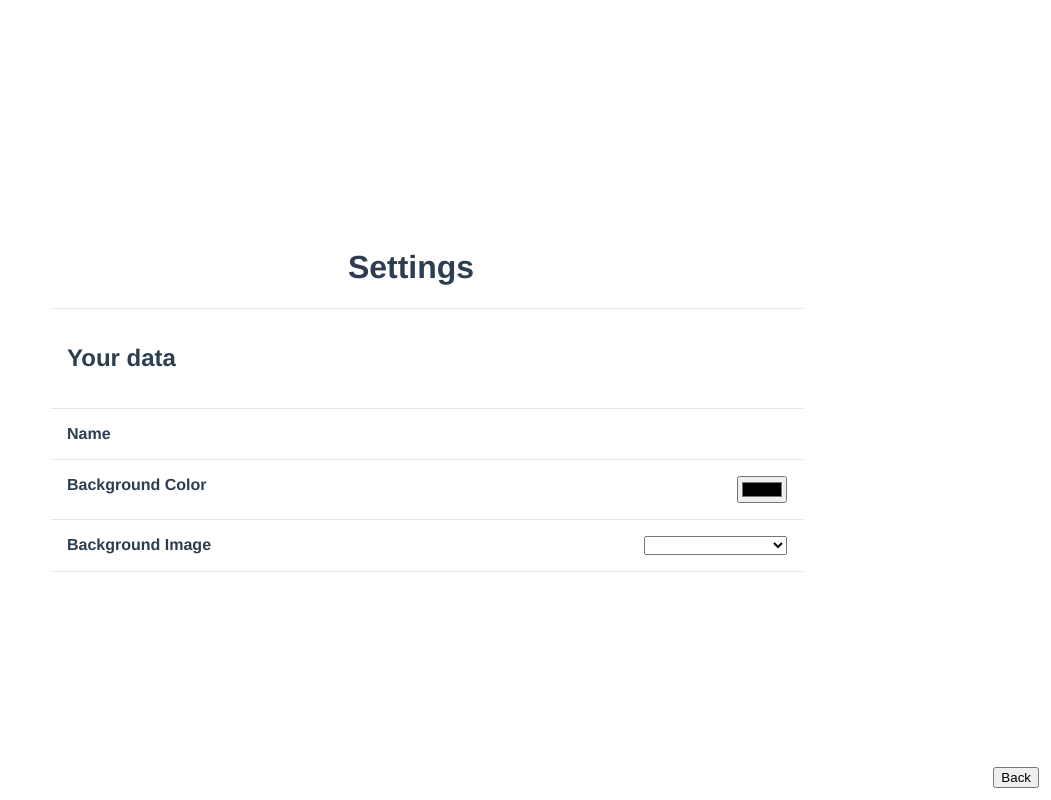
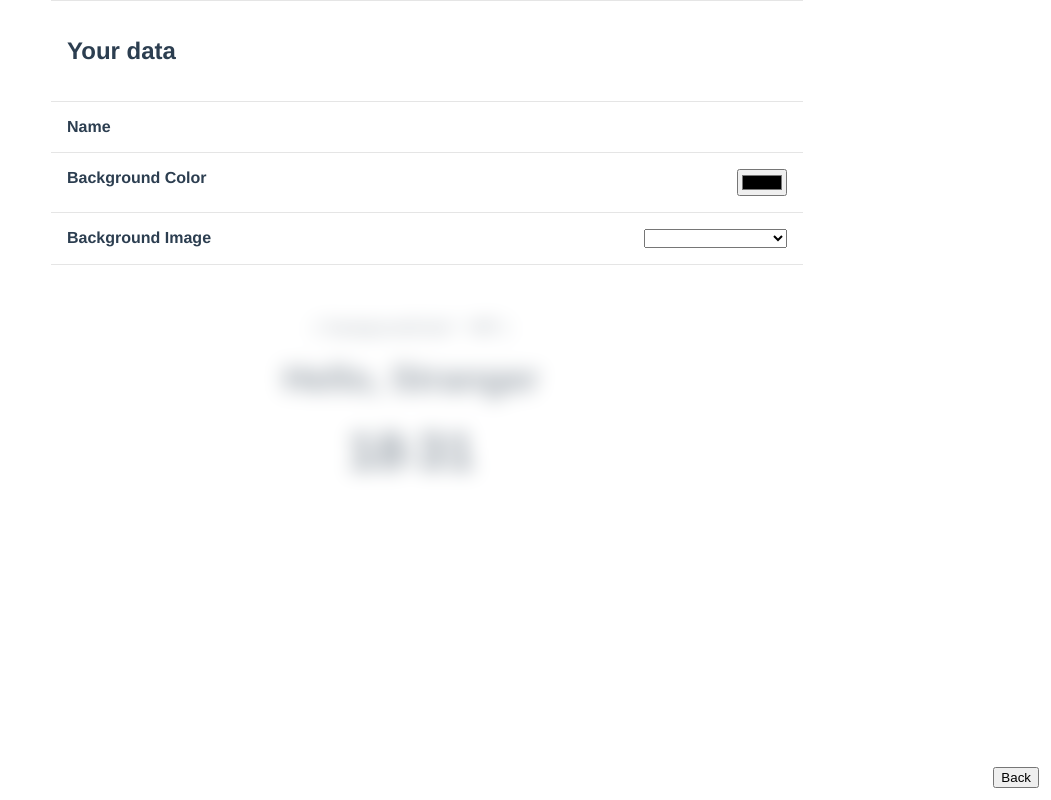
Before and after one commit to yanniz0r/home-port, a Vue app: page / in a window 1280 px wide. Both pictures are taken after a click on the button "Edit". Shown: the whole page, without its empty margins (229-1280 px from the left). Built offline with nearby package versions, Linux system fonts and the light colour scheme; no server answers; what unsplash-js would draw is missing.

Commit message:
feat: translucent settings

```diff
--- a/src/App.vue
+++ b/src/App.vue
@@ -1,20 +1,22 @@
 <template>
+  <div>
+    <Settings v-if="edit" />
     <div
       class="wrapper"
+      v-bind:class="{
+        'wrapper--blur': edit
+      }"
       v-bind:style="{
         backgroundColor: settings.backgroundColor,
         backgroundImage:
           settings.backgroundImageUrl && `url(${settings.backgroundImageUrl})`
       }"
     >
-    <div v-if="!edit">
+      <div>
         {{ settings }}
         <Greeting />
         <Clock />
       </div>
-    <div v-if="edit">
-      <h1>Settings</h1>
-      <Settings />
     </div>
   </div>
   <button @click="edit = !edit" class="action-button">
@@ -66,6 +68,7 @@ html {
 
 .action-button {
   position: absolute;
+  z-index: 200;
   right: 12px;
   bottom: 12px;
 }
@@ -79,4 +82,8 @@ html {
   background-size: cover;
   background-position: center;
 }
+
+.wrapper--blur {
+  filter: blur(10px);
+}
 </style>
--- a/src/components/Settings.vue
+++ b/src/components/Settings.vue
@@ -1,4 +1,5 @@
 <template>
+  <div class="settings__overlay">
     <div class="settings__wrapper">
       <div class="settings__row">
         <h2>Your data</h2>
@@ -52,6 +53,7 @@
         </div>
       </div>
     </div>
+  </div>
 </template>
 
 <script lang="ts">
@@ -96,6 +98,16 @@ export default defineComponent({
   font-size: 36px;
 }
 
+.settings__overlay {
+  position: fixed;
+  top: 0;
+  left: 0;
+  width: 100vw;
+  height: 100vh;
+  z-index: 100;
+  background-color: rgba(255, 255, 255, 0.5);
+}
+
 .settings__wrapper {
   max-width: 720px;
   margin: 0 auto;
```
Lines whose indentation alone changed are shown as unchanged.
